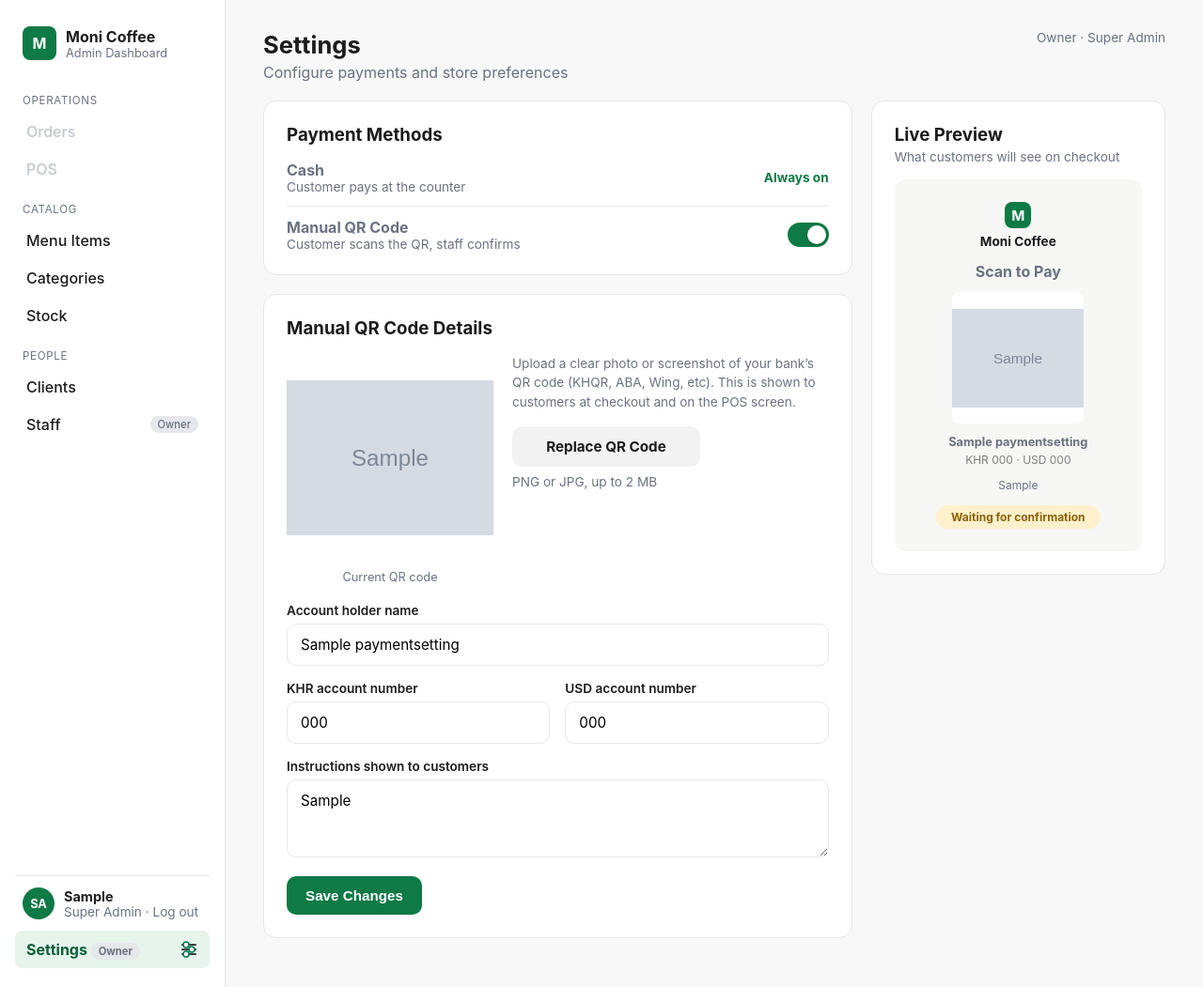
After one commit to muyseang/monicoffee-shop-pos, a Django app: page /dashboard/settings/ in a window 1280 px wide. The commit adds this page. Shown: the whole page at 94% size. Run offline with Django 5.2, Linux system fonts and the light colour scheme; a user stored in the database is signed in; tables that the repository leaves empty hold one stand-in row (values such as "Sample post"); grey boxes marked "Sample" are stand-in pictures.

Commit message:
Add payment settings: Manual QR setup page and payment methods API
- payments app with a single PaymentSettings record (QR toggle, QR image,
  account holder, KHR/USD account numbers, customer instructions)
- GET /api/payments/methods/ for checkout (cash always on; QR only when
  enabled and an image is uploaded)
- Owner-only dashboard Settings page with live checkout preview
- Shared image upload validation for menu items and the QR code

```diff
--- a/backend/config/settings.py
+++ b/backend/config/settings.py
@@ -21,6 +21,7 @@ INSTALLED_APPS = [
     "rest_framework.authtoken",
     "accounts",
     "menu",
+    "payments",
     "dashboard",
 ]
 
--- a/backend/config/urls.py
+++ b/backend/config/urls.py
@@ -8,9 +8,10 @@ urlpatterns = [
     path("", RedirectView.as_view(pattern_name="dashboard:login", permanent=False)),
     path("admin/", admin.site.urls),
     path("api/auth/", include("accounts.urls")),
+    path("api/payments/", include("payments.urls")),
     path("dashboard/", include("dashboard.urls")),
 ]
 
-# Uploaded menu images. static() only adds this route while DEBUG is on;
+# Uploaded menu images and payment QR codes. static() only adds this route while DEBUG is on;
 # a production server serves MEDIA_ROOT itself.
 urlpatterns += static(settings.MEDIA_URL, document_root=settings.MEDIA_ROOT)
--- a/backend/dashboard/forms.py
+++ b/backend/dashboard/forms.py
@@ -9,6 +9,29 @@ from django.db.models import Max
 from accounts.models import User
 from accounts.serializers import normalize_phone
 from menu.models import Category, ItemOption, MenuItem
+from payments.models import PaymentSettings
+
+MAX_IMAGE_BYTES = 2 * 1024 * 1024
+ALLOWED_IMAGE_FORMATS = {"PNG", "JPEG"}
+
+
+def validate_uploaded_image(image):
+    # Only a new upload carries .image (set by Pillow during validation);
+    # a file that's already saved needs no re-checking.
+    if image and hasattr(image, "image"):
+        if image.size > MAX_IMAGE_BYTES:
+            raise forms.ValidationError("Image must be 2 MB or smaller.")
+        if image.image.format not in ALLOWED_IMAGE_FORMATS:
+            raise forms.ValidationError("Image must be a PNG or JPG file.")
+    return image
+
+
+def delete_replaced_file(old_file, new_file):
+    # Django never deletes replaced files on its own; without this every
+    # re-upload would leave the old file behind in MEDIA_ROOT. on_commit
+    # waits for the surrounding transaction, so a rollback keeps the file.
+    if old_file and old_file.name != (new_file.name if new_file else None):
+        transaction.on_commit(lambda: old_file.delete(save=False))
 
 
 class StaffLoginForm(forms.Form):
@@ -191,9 +214,6 @@ class CategoryForm(forms.ModelForm):
 
 
 class MenuItemForm(forms.ModelForm):
-    MAX_IMAGE_BYTES = 2 * 1024 * 1024
-    ALLOWED_IMAGE_FORMATS = {"PNG", "JPEG"}
-
     price = forms.DecimalField(min_value=Decimal("0.01"), max_value=Decimal("9999.99"), decimal_places=2)
     stock = forms.IntegerField(min_value=0, max_value=100000)
     image = forms.ImageField(required=False, widget=forms.FileInput(attrs={"accept": "image/png,image/jpeg"}))
@@ -216,15 +236,7 @@ class MenuItemForm(forms.ModelForm):
         return self.cleaned_data["name"].strip()
 
     def clean_image(self):
-        image = self.cleaned_data.get("image")
-        # Only a new upload carries .image (set by Pillow during validation);
-        # the item's existing file needs no re-checking.
-        if image and hasattr(image, "image"):
-            if image.size > self.MAX_IMAGE_BYTES:
-                raise forms.ValidationError("Image must be 2 MB or smaller.")
-            if image.image.format not in self.ALLOWED_IMAGE_FORMATS:
-                raise forms.ValidationError("Image must be a PNG or JPG file.")
-        return image
+        return validate_uploaded_image(self.cleaned_data.get("image"))
 
     def clean(self):
         cleaned = super().clean()
@@ -246,12 +258,8 @@ class MenuItemForm(forms.ModelForm):
             self.instance.image = None
 
         item = super().save(commit=commit)
-
-        # Django never deletes replaced files on its own; without this every
-        # re-upload would leave the old image behind in MEDIA_ROOT. on_commit
-        # waits for the surrounding transaction, so a rollback keeps the file.
-        if commit and old_image and old_image.name != (item.image.name if item.image else None):
-            transaction.on_commit(lambda: old_image.delete(save=False))
+        if commit:
+            delete_replaced_file(old_image, item.image)
         return item
 
 
@@ -297,3 +305,45 @@ ItemOptionFormSet = forms.inlineformset_factory(
     max_num=10,
     validate_max=True,
 )
+
+
+class PaymentSettingsForm(forms.ModelForm):
+    qr_image = forms.ImageField(required=False, widget=forms.FileInput(attrs={"accept": "image/png,image/jpeg"}))
+
+    class Meta:
+        model = PaymentSettings
+        fields = [
+            "qr_enabled",
+            "qr_image",
+            "account_name",
+            "khr_account_number",
+            "usd_account_number",
+            "instructions",
+        ]
+        widgets = {
+            "account_name": forms.TextInput(attrs={"placeholder": "Name on the bank account"}),
+            "khr_account_number": forms.TextInput(attrs={"placeholder": "e.g. 600 863 042"}),
+            "usd_account_number": forms.TextInput(attrs={"placeholder": "e.g. 002 172 240"}),
+            "instructions": forms.Textarea(attrs={"rows": 3}),
+        }
+
+    def clean_qr_image(self):
+        return validate_uploaded_image(self.cleaned_data.get("qr_image"))
+
+    def clean(self):
+        cleaned = super().clean()
+        if cleaned.get("qr_enabled"):
+            # Customers would be offered a QR they can't use, so turning the
+            # method on needs the code itself and whose account it pays into.
+            if not cleaned.get("qr_image"):
+                self.add_error("qr_image", "Upload a QR code before turning on Manual QR payments.")
+            if not cleaned.get("account_name", "").strip():
+                self.add_error("account_name", "Enter the account holder name shown to customers.")
+        return cleaned
+
+    def save(self, commit=True):
+        old_image = PaymentSettings.objects.get(pk=self.instance.pk).qr_image if self.instance.pk else None
+        payment_settings = super().save(commit=commit)
+        if commit:
+            delete_replaced_file(old_image, payment_settings.qr_image)
+        return payment_settings
--- a/backend/dashboard/static/dashboard/dashboard.css
+++ b/backend/dashboard/static/dashboard/dashboard.css
@@ -8,6 +8,10 @@
   --bg: #f7f8f7;
   --danger: #c0392b;
   --danger-soft: #fdecea;
+  --surface-muted: #f7f7f5;
+  --placeholder: #e5e5e0;
+  --warning-soft: #fef1cc;
+  --warning: #8c6105;
 }
 
 * { box-sizing: border-box; }
@@ -123,6 +127,8 @@ a { color: inherit; text-decoration: none; }
 .btn-block { width: 100%; }
 .btn-secondary { background: var(--border); color: var(--text); }
 .btn-danger { background: var(--danger); color: #fff; }
+.btn-ghost { background: #f2f2f2; color: var(--text); }
+.btn-ghost:hover { background: var(--border); }
 
 .hint { color: var(--muted); font-size: 0.85rem; margin-top: 16px; }
 
@@ -475,7 +481,84 @@ tr:last-child td { border-bottom: none; }
   font-size: 0.9rem;
 }
 
+/* ---------- Settings ---------- */
+
+.method-row {
+  display: flex;
+  justify-content: space-between;
+  align-items: center;
+  gap: 16px;
+  padding: 12px 0;
+}
+
+.method-row + .method-row { border-top: 1px solid var(--border); }
+.method-row:first-of-type { padding-top: 0; }
+.method-row:last-child { padding-bottom: 0; }
+.method-name { font-weight: 700; color: var(--muted); }
+.method-status { color: var(--green); font-weight: 700; font-size: 0.85rem; }
+
+.qr-upload {
+  display: grid;
+  grid-template-columns: 220px 1fr;
+  gap: 20px;
+  margin-bottom: 20px;
+}
+
+.qr-box {
+  width: 220px;
+  height: 220px;
+  border-radius: 12px;
+  background: var(--placeholder);
+  overflow: hidden;
+}
+
+.qr-box img,
+.preview-qr img { width: 100%; height: 100%; object-fit: contain; background: #fff; }
+.qr-caption { color: var(--muted); font-size: 0.8rem; text-align: center; margin-top: 10px; }
+.qr-help { margin: 0 0 16px; line-height: 1.5; }
+.qr-upload-btn { width: 200px; margin-bottom: 8px; }
+
+/* The real file input is reached through its <label> button. */
+.qr-upload input[type="file"] { position: absolute; width: 1px; height: 1px; opacity: 0; }
+.qr-upload input[type="file"]:focus-visible + .qr-upload-btn { outline: 2px solid var(--green); outline-offset: 2px; }
+
+.checkout-preview {
+  background: var(--surface-muted);
+  border-radius: 12px;
+  padding: 24px 20px;
+  display: flex;
+  flex-direction: column;
+  align-items: center;
+  text-align: center;
+}
+
+.brand-mark-sm { width: 28px; height: 28px; font-size: 0.95rem; }
+.preview-shop { font-weight: 700; font-size: 0.85rem; margin-top: 6px; }
+.preview-title { font-weight: 700; color: var(--muted); margin: 14px 0 12px; }
+
+.preview-qr {
+  width: 140px;
+  height: 140px;
+  border-radius: 8px;
+  background: var(--placeholder);
+  overflow: hidden;
+}
+
+.preview-name { font-weight: 700; color: var(--muted); font-size: 0.8rem; margin-top: 12px; min-height: 1em; }
+.preview-accounts { color: #80807a; font-size: 0.75rem; margin-top: 4px; }
+.preview-instructions { color: var(--muted); font-size: 0.75rem; margin: 12px 0 14px; max-width: 286px; }
+
+.status-pill {
+  background: var(--warning-soft);
+  color: var(--warning);
+  font-weight: 700;
+  font-size: 0.75rem;
+  padding: 5px 16px;
+  border-radius: 999px;
+}
+
 @media (max-width: 860px) {
+  .qr-upload { grid-template-columns: 1fr; }
   .login-screen { flex-direction: column; }
   .shell { flex-direction: column; }
   .sidebar { width: auto; flex-direction: row; overflow-x: auto; }
--- a/backend/dashboard/templates/dashboard/base.html
+++ b/backend/dashboard/templates/dashboard/base.html
@@ -62,6 +62,12 @@
             </div>
           </div>
         </div>
+        {% if user.role == "super_admin" %}
+          <a class="nav-item {% block nav_settings_active %}{% endblock %}" href="{% url 'dashboard:settings' %}">
+            <span>Settings <span class="nav-badge">Owner</span></span>
+            <img src="{% static 'dashboard/icons/settings.svg' %}" width="20" height="20" alt="">
+          </a>
+        {% endif %}
       {% endif %}
     </aside>
 
--- /dev/null
+++ b/backend/dashboard/templates/dashboard/settings.html
@@ -0,0 +1,149 @@
+{% extends "dashboard/base.html" %}
+
+{% block title %}Settings — Moni Coffee{% endblock %}
+{% block nav_settings_active %}active{% endblock %}
+
+{% block content %}
+  <div class="page-header">
+    <div>
+      <h1>Settings</h1>
+      <p>Configure payments and store preferences</p>
+    </div>
+    <div class="role-tag">Owner &middot; Super Admin</div>
+  </div>
+
+  <form method="post" enctype="multipart/form-data">
+    {% csrf_token %}
+    <div class="form-layout">
+      <div>
+        <div class="panel">
+          <h3>Payment Methods</h3>
+          <div class="method-row">
+            <div>
+              <div class="method-name">Cash</div>
+              <div class="cell-sub">Customer pays at the counter</div>
+            </div>
+            <span class="method-status">Always on</span>
+          </div>
+          <div class="method-row">
+            <div>
+              <div class="method-name">Manual QR Code</div>
+              <div class="cell-sub">Customer scans the QR, staff confirms</div>
+            </div>
+            <label class="switch-label" title="Accept Manual QR payments">
+              {{ form.qr_enabled }}
+              <span class="switch" aria-hidden="true"></span>
+            </label>
+          </div>
+        </div>
+
+        <div class="panel">
+          <h3>Manual QR Code Details</h3>
+
+          {% if form.non_field_errors %}
+            <div class="form-errors">{{ form.non_field_errors.0 }}</div>
+          {% endif %}
+
+          <div class="qr-upload">
+            <div>
+              <div class="qr-box">
+                <img id="qr-current" src="{% if saved.qr_image %}{{ saved.qr_image.url }}{% endif %}" alt="Current QR code" {% if not saved.qr_image %}hidden{% endif %}>
+              </div>
+              <div class="qr-caption" id="qr-caption">{% if saved.qr_image %}Current QR code{% else %}No QR code uploaded{% endif %}</div>
+            </div>
+            <div>
+              <p class="cell-sub qr-help">
+                Upload a clear photo or screenshot of your bank’s QR code (KHQR, ABA, Wing, etc).
+                This is shown to customers at checkout and on the POS screen.
+              </p>
+              {{ form.qr_image }}
+              <label class="btn btn-ghost qr-upload-btn" for="{{ form.qr_image.id_for_label }}">
+                {% if saved.qr_image %}Replace QR Code{% else %}Upload QR Code{% endif %}
+              </label>
+              <div class="cell-sub">PNG or JPG, up to 2 MB</div>
+              {% if form.qr_image.errors %}<div class="form-errors" style="margin-top:10px">{{ form.qr_image.errors.0 }}</div>{% endif %}
+            </div>
+          </div>
+
+          <div class="field">
+            <label for="{{ form.account_name.id_for_label }}">Account holder name</label>
+            {{ form.account_name }}
+            {% if form.account_name.errors %}<div class="form-errors">{{ form.account_name.errors.0 }}</div>{% endif %}
+          </div>
+
+          <div class="form-row">
+            <div class="field">
+              <label for="{{ form.khr_account_number.id_for_label }}">KHR account number</label>
+              {{ form.khr_account_number }}
+              {% if form.khr_account_number.errors %}<div class="form-errors">{{ form.khr_account_number.errors.0 }}</div>{% endif %}
+            </div>
+            <div class="field">
+              <label for="{{ form.usd_account_number.id_for_label }}">USD account number</label>
+              {{ form.usd_account_number }}
+              {% if form.usd_account_number.errors %}<div class="form-errors">{{ form.usd_account_number.errors.0 }}</div>{% endif %}
+            </div>
+          </div>
+
+          <div class="field">
+            <label for="{{ form.instructions.id_for_label }}">Instructions shown to customers</label>
+            {{ form.instructions }}
+            {% if form.instructions.errors %}<div class="form-errors">{{ form.instructions.errors.0 }}</div>{% endif %}
+          </div>
+
+          <button type="submit" class="btn btn-primary">Save Changes</button>
+        </div>
+      </div>
+
+      <div>
+        <div class="panel">
+          <h3 style="margin-bottom:4px">Live Preview</h3>
+          <p class="cell-sub" style="margin:0 0 16px">What customers will see on checkout</p>
+          <div class="checkout-preview">
+            <div class="brand-mark brand-mark-sm">M</div>
+            <div class="preview-shop">Moni Coffee</div>
+            <div class="preview-title">Scan to Pay</div>
+            <div class="preview-qr">
+              <img id="preview-qr" src="{% if saved.qr_image %}{{ saved.qr_image.url }}{% endif %}" alt="" {% if not saved.qr_image %}hidden{% endif %}>
+            </div>
+            <div class="preview-name" id="preview-name"></div>
+            <div class="preview-accounts" id="preview-accounts"></div>
+            <p class="preview-instructions" id="preview-instructions"></p>
+            <span class="status-pill">Waiting for confirmation</span>
+          </div>
+        </div>
+      </div>
+    </div>
+  </form>
+
+  <script>
+    // Live preview: mirror the form as the Owner types, before anything is saved.
+    const nameInput = document.getElementById('{{ form.account_name.id_for_label }}');
+    const khrInput = document.getElementById('{{ form.khr_account_number.id_for_label }}');
+    const usdInput = document.getElementById('{{ form.usd_account_number.id_for_label }}');
+    const instructionsInput = document.getElementById('{{ form.instructions.id_for_label }}');
+    const qrInput = document.getElementById('{{ form.qr_image.id_for_label }}');
+
+    function renderPreview() {
+      document.getElementById('preview-name').textContent = nameInput.value.trim();
+      const accounts = [];
+      if (khrInput.value.trim()) accounts.push('KHR ' + khrInput.value.trim());
+      if (usdInput.value.trim()) accounts.push('USD ' + usdInput.value.trim());
+      document.getElementById('preview-accounts').textContent = accounts.join(' · ');
+      document.getElementById('preview-instructions').textContent = instructionsInput.value.trim();
+    }
+    [nameInput, khrInput, usdInput, instructionsInput].forEach((el) => el.addEventListener('input', renderPreview));
+    renderPreview();
+
+    // QR: show the chosen file in both places straight away (not yet saved).
+    qrInput.addEventListener('change', () => {
+      if (!qrInput.files.length) return;
+      const url = URL.createObjectURL(qrInput.files[0]);
+      ['qr-current', 'preview-qr'].forEach((id) => {
+        const img = document.getElementById(id);
+        img.src = url;
+        img.hidden = false;
+      });
+      document.getElementById('qr-caption').textContent = qrInput.files[0].name + ' (not saved yet)';
+    });
+  </script>
+{% endblock %}
--- a/backend/dashboard/urls.py
+++ b/backend/dashboard/urls.py
@@ -31,4 +31,5 @@ urlpatterns = [
     path("stock/<int:pk>/adjust/", views.stock_adjust, name="stock-adjust"),
     path("stock/<int:pk>/show/", views.stock_set_visible, {"visible": True}, name="stock-show"),
     path("stock/<int:pk>/hide/", views.stock_set_visible, {"visible": False}, name="stock-hide"),
+    path("settings/", views.payment_settings, name="settings"),
 ]
--- a/backend/dashboard/views.py
+++ b/backend/dashboard/views.py
@@ -8,6 +8,7 @@ from django.shortcuts import get_object_or_404, redirect, render
 
 from accounts.models import User
 from menu.models import Category, MenuItem
+from payments.models import PaymentSettings
 
 from .decorators import super_admin_required
 from .forms import (
@@ -16,6 +17,7 @@ from .forms import (
     ClientForm,
     ItemOptionFormSet,
     MenuItemForm,
+    PaymentSettingsForm,
     RestockForm,
     StaffForm,
     StaffLoginForm,
@@ -429,3 +431,25 @@ def menu_item_delete(request, pk):
         messages.success(request, f"{item.name} deleted.")
 
     return redirect("dashboard:menu-item-list")
+
+
+# Settings decide where customers' money goes, so they're Owner only.
+
+
+@super_admin_required
+def payment_settings(request):
+    instance = PaymentSettings.load()
+
+    if request.method == "POST":
+        form = PaymentSettingsForm(request.POST, request.FILES, instance=instance)
+        if form.is_valid():
+            with transaction.atomic():
+                form.save()
+            messages.success(request, "Payment settings saved.")
+            return redirect("dashboard:settings")
+    else:
+        form = PaymentSettingsForm(instance=instance)
+
+    # A rejected POST has already copied its unsaved upload onto `instance`,
+    # so show the current QR from a fresh read of the saved row.
+    return render(request, "dashboard/settings.html", {"form": form, "saved": PaymentSettings.load()})
--- /dev/null
+++ b/backend/payments/apps.py
@@ -0,0 +1,6 @@
+from django.apps import AppConfig
+
+
+class PaymentsConfig(AppConfig):
+    default_auto_field = 'django.db.models.BigAutoField'
+    name = 'payments'
--- /dev/null
+++ b/backend/payments/urls.py
@@ -0,0 +1,7 @@
+from django.urls import path
+
+from . import views
+
+urlpatterns = [
+    path("methods/", views.PaymentMethodsView.as_view(), name="payment-methods"),
+]
```
Also changed, not shown: backend/payments/admin.py (added, +15 -0 lines), backend/payments/models.py (added, +47 -0 lines), backend/payments/serializers.py (added, +26 -0 lines), backend/payments/tests.py (added, +126 -0 lines), backend/payments/views.py (added, +19 -0 lines), backend/dashboard/static/dashboard/icons/settings.svg (added), backend/payments/__init__.py (added), backend/payments/migrations/0001_initial.py (added), backend/payments/migrations/__init__.py (added).
